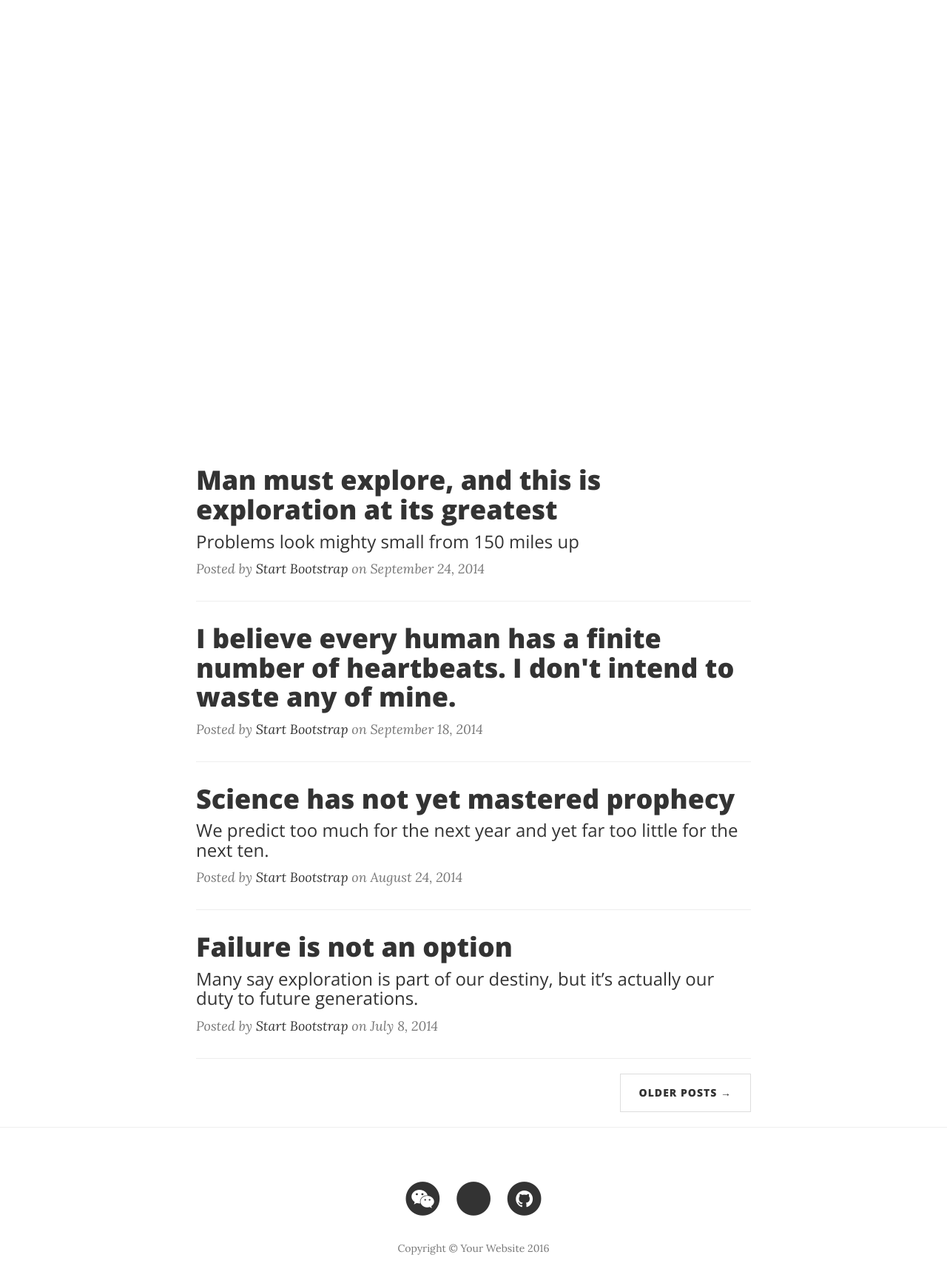
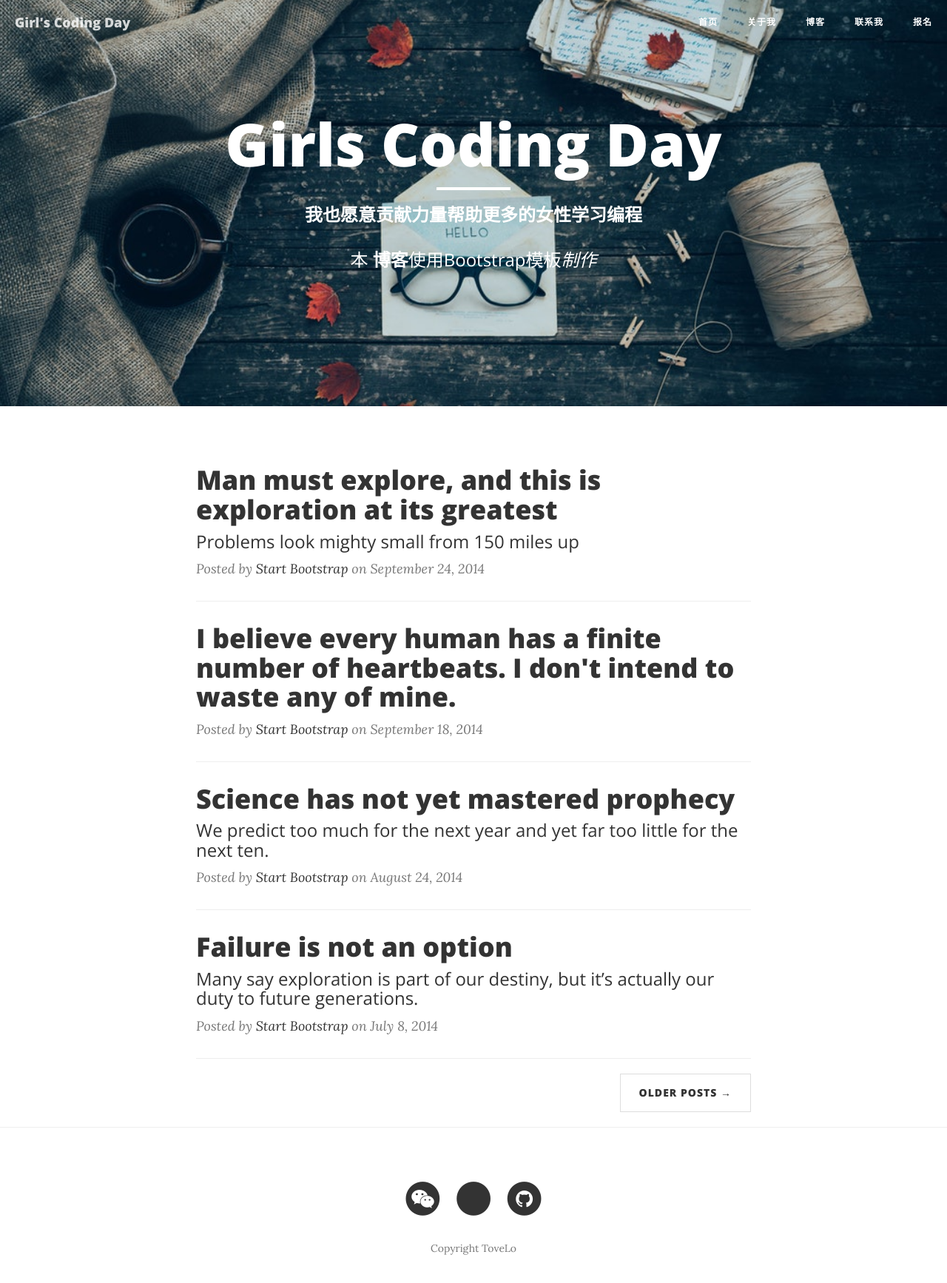
Before and after one commit to ToveLo52/girlscodingdaydemo, a website: page index.html in a window 1280 px wide. Shown: the whole page at 74% size. Drawn offline with nearby package versions, Linux system fonts and the light colour scheme.

Commit message:
img background

```diff
--- a/index.html
+++ b/index.html
@@ -72,7 +72,7 @@
 
     <!-- Page Header -->
     <!-- Set your background image for this header on the line below. -->
-    <header class="intro-header" style="background-image: url('xiugai/letter.jpg')">
+    <header class="intro-header" style="background-image: url('img/letter.jpg')">
         <div class="container">
             <div class="row">
                 <div class="col-lg-8 col-lg-offset-2 col-md-10 col-md-offset-1">
@@ -187,7 +187,7 @@
                             </a>
                         </li>
                     </ul>
-                    <p class="copyright text-muted">Copyright &copy; Your Website 2016</p>
+                    <p class="copyright text-muted">Copyright ToveLo</p>
                 </div>
             </div>
         </div>
```
Also changed, not shown: img/letter.jpg (added).
